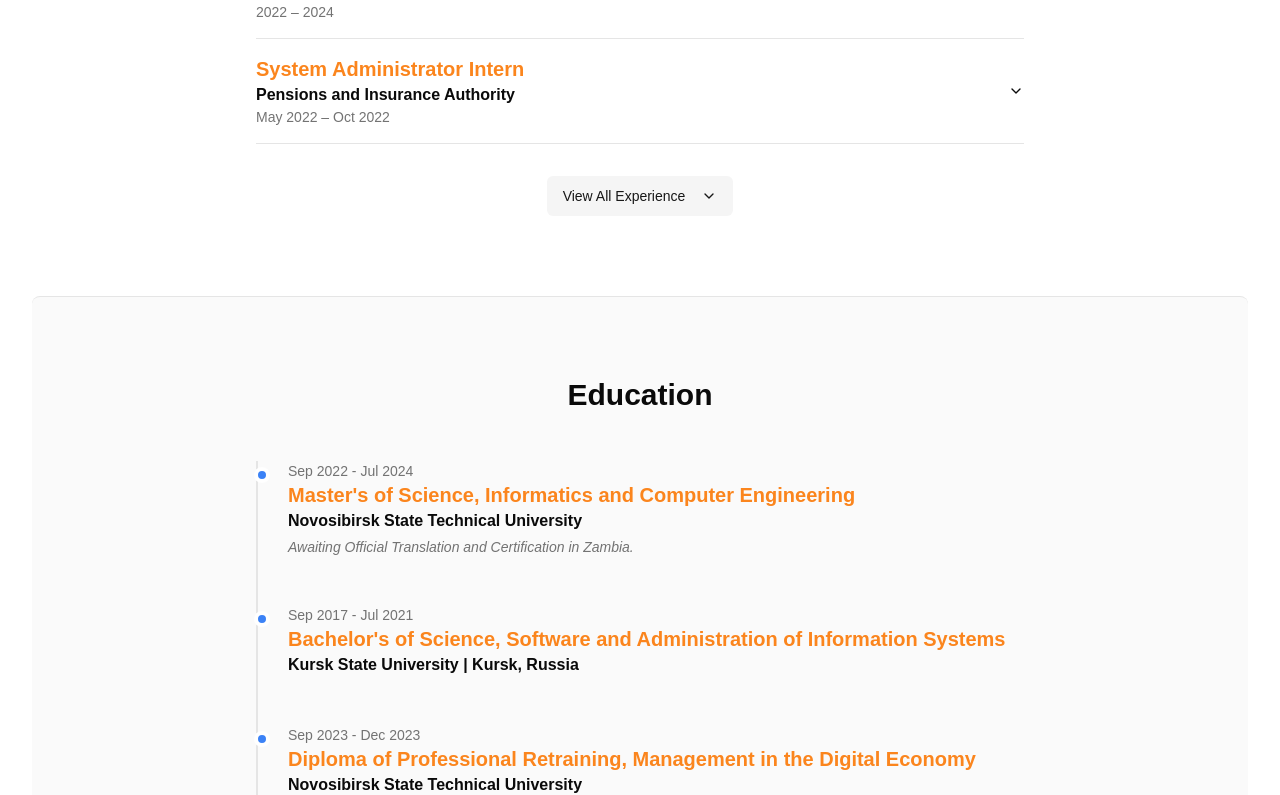
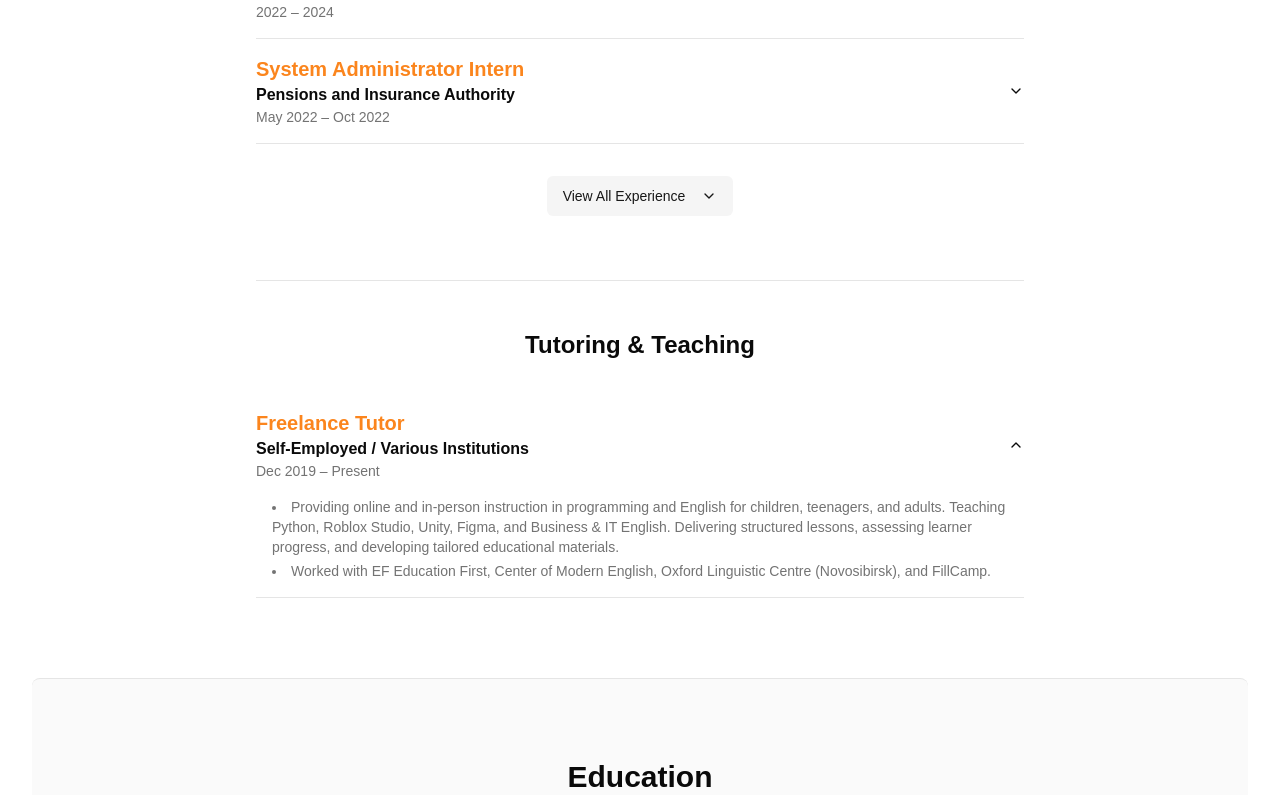
Before and after one commit to MS0C54073/muzoprof, a Next.js app: page / in a window 1280 px wide. Shown: the part 4094-4889 px from the top of the page. Built offline with nearby package versions, Linux system fonts and the light colour scheme; what @genkit-ai/googleai, genkit would draw is missing.

Commit message:
the Freelance Tutor Job should be at the bottom and be something like an

```diff
--- a/src/app/page.tsx
+++ b/src/app/page.tsx
@@ -60,13 +60,13 @@
 
 const projects = [
   {
+    title: 'AI-chat',
+    link: 'https://github.com/MS0C54073/ai-chat',
+  },
+  {
     title: 'Personal/Portfolio Website',
     link: 'https://github.com/MS0C54073/muzoprof',
     demo: 'https://tinyurl.com/muzoslim',
-  },
-  {
-    title: 'AI-chat',
-    link: 'https://github.com/MS0C54073/ai-chat',
   },
   {
     title: 'AquaView Water Quality Monitoring System',
@@ -115,7 +115,7 @@
   },
 ];
 
-const experiences = [
+const professionalExperiences = [
     {
         title: "AI Content Evaluation Specialist (Project-Based)",
         company: "Invisible Technologies & Outlier",
@@ -214,6 +214,15 @@
         ]
     },
 ];
+
+const tutoringExperience = {
+    title: "Freelance Tutor",
+    company: "Self-Employed / Various Institutions",
+    duration: "Dec 2019 – Present",
+    details: [
+        "Providing online and in-person instruction in programming and English for children, teenagers, and adults. Teaching Python, Roblox Studio, Unity, Figma, and Business & IT English. Delivering structured lessons, assessing learner progress, and developing tailored educational materials.", "Worked with EF Education First, Center of Modern English, Oxford Linguistic Centre (Novosibirsk), and FillCamp."
+    ]
+};
 
 const education = [
      {
@@ -486,7 +495,7 @@
                     "• Business: Project Management, Microsoft 365/Office",
                     "• Creative: Design & Media (Photoshop, Premiere Pro, Canva)",
                 ],
-                experience: [
+                professionalExperience: [
                     {
                         title: "AI Content Evaluation Specialist (Project-Based)",
                         company: "Invisible Technologies & Outlier",
@@ -583,7 +592,9 @@
                             "Troubleshooted various computer applications, hardware, and software issues.",
                             "Provided excellent customer care and maintained store records and inventories."
                         ]
-                    },
+                    }
+                ].sort((a, b) => new Date(b.duration.split(' – ')[1] === 'Present' ? Date.now() : b.duration.split(' – ')[1] || 0).getTime() - new Date(a.duration.split(' – ')[1] === 'Present' ? Date.now() : a.duration.split(' – ')[1] || 0).getTime()),
+                tutoringExperience: [
                     {
                         title: "Freelance Tutor",
                         company: "Self-Employed / Various Institutions",
@@ -592,7 +603,7 @@
                             "Providing online and in-person instruction in programming and English for children, teenagers, and adults. Teaching Python, Roblox Studio, Unity, Figma, and Business & IT English. Delivering structured lessons, assessing learner progress, and developing tailored educational materials.", "Worked with EF Education First, Center of Modern English, Oxford Linguistic Centre (Novosibirsk), and FillCamp."
                         ]
                     },
-                ].sort((a, b) => new Date(b.duration.split(' – ')[1] === 'Present' ? Date.now() : b.duration.split(' – ')[1] || 0).getTime() - new Date(a.duration.split(' – ')[1] === 'Present' ? Date.now() : a.duration.split(' – ')[1] || 0).getTime()),
+                ],
                 education: [
                     {
                         degree: "Master's of Science, Informatics and Computer Engineering",
@@ -764,9 +775,7 @@
             y += (skillsLines.length * 9 * lineHeight) + 4;
 
 
-            // --- Work Experience ---
-            y = addSectionTitle("Work Experience", y);
-            cvData.experience.forEach(exp => {
+            const renderExperience = (exp: any) => {
                 checkPageBreak(40);
                 doc.setFontSize(10);
                 doc.setFont('Helvetica', 'bold');
@@ -786,14 +795,23 @@
                 doc.setFontSize(9);
                 doc.setFont('Helvetica', 'normal');
                 doc.setTextColor(51, 65, 85);
-                exp.details.forEach(detail => {
+                exp.details.forEach((detail: string) => {
                     const detailLines = doc.splitTextToSize(`•  ${detail}`, contentWidth - 10);
                     checkPageBreak(detailLines.length * 9 * lineHeight + 2);
                     doc.text(detailLines, margin + 5, y);
                     y += detailLines.length * 9 * lineHeight;
                 });
                 y += 6;
-            });
+            };
+
+            // --- Work Experience ---
+            y = addSectionTitle("Work Experience", y);
+            cvData.professionalExperience.forEach(renderExperience);
+
+            // --- Tutoring Experience ---
+            y = addSectionTitle("Tutoring & Teaching", y);
+            cvData.tutoringExperience.forEach(renderExperience);
+
 
             // --- Education ---
             y = addSectionTitle("Education", y);
@@ -1135,7 +1153,7 @@
               value={openAccordionItems}
               onValueChange={setOpenAccordionItems}
             >
-              {(showAllExperience ? experiences : experiences.slice(0, initialExperienceToShow)).map((exp, index) => (
+              {(showAllExperience ? professionalExperiences : professionalExperiences.slice(0, initialExperienceToShow)).map((exp, index) => (
                 <AccordionItem value={`item-${index}`} key={index}>
                   <AccordionTrigger>
                     <div className="text-left">
@@ -1152,13 +1170,13 @@
                 </AccordionItem>
               ))}
             </Accordion>
-            {!showAllExperience && experiences.length > initialExperienceToShow && (
+            {!showAllExperience && professionalExperiences.length > initialExperienceToShow && (
                 <div className="text-center mt-8">
                     <Button
                         variant="secondary"
                         onClick={() => {
                             setShowAllExperience(true);
-                            setOpenAccordionItems(experiences.map((_, index) => `item-${index}`));
+                            setOpenAccordionItems(professionalExperiences.map((_, index) => `item-${index}`));
                         }}
                     >
                         <TranslatedText text="View All Experience" />
@@ -1166,6 +1184,24 @@
                     </Button>
                 </div>
             )}
+
+            <h3 className="text-2xl font-semibold text-center mt-16 mb-8 border-t pt-12"><TranslatedText text="Tutoring & Teaching"/></h3>
+            <Accordion type="single" collapsible className="w-full" defaultValue="tutor-item">
+              <AccordionItem value="tutor-item">
+                <AccordionTrigger>
+                  <div className="text-left">
+                    <h3 className="text-xl font-bold text-accent"><TranslatedText text={tutoringExperience.title}/></h3>
+                    <p className="font-semibold text-foreground"><TranslatedText text={tutoringExperience.company}/></p>
+                    <p className="text-sm text-muted-foreground"><TranslatedText text={tutoringExperience.duration}/></p>
+                  </div>
+                </AccordionTrigger>
+                <AccordionContent>
+                  <ul className="list-disc list-inside text-muted-foreground space-y-1 pl-4">
+                    {tutoringExperience.details.map((d, i) => <li key={i}><TranslatedText text={d}/></li>)}
+                  </ul>
+                </AccordionContent>
+              </AccordionItem>
+            </Accordion>
           </div>
         </section>
 
```
